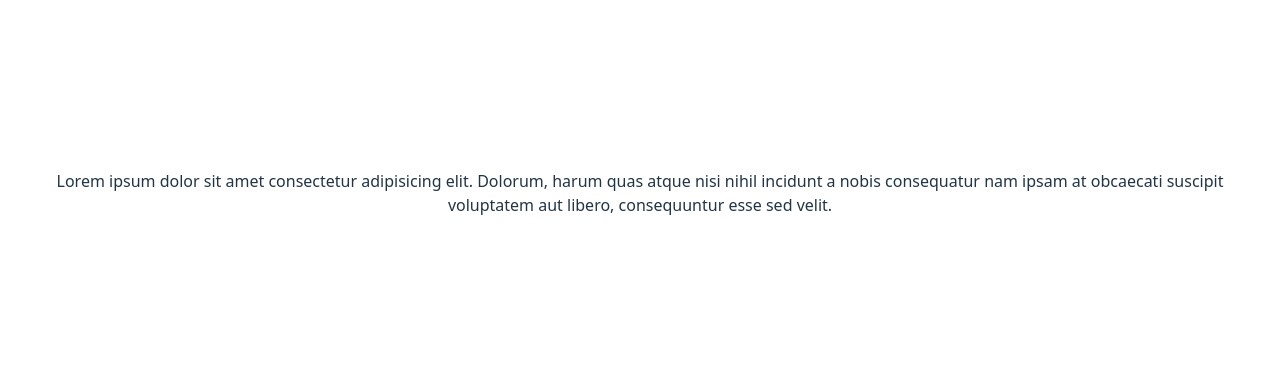
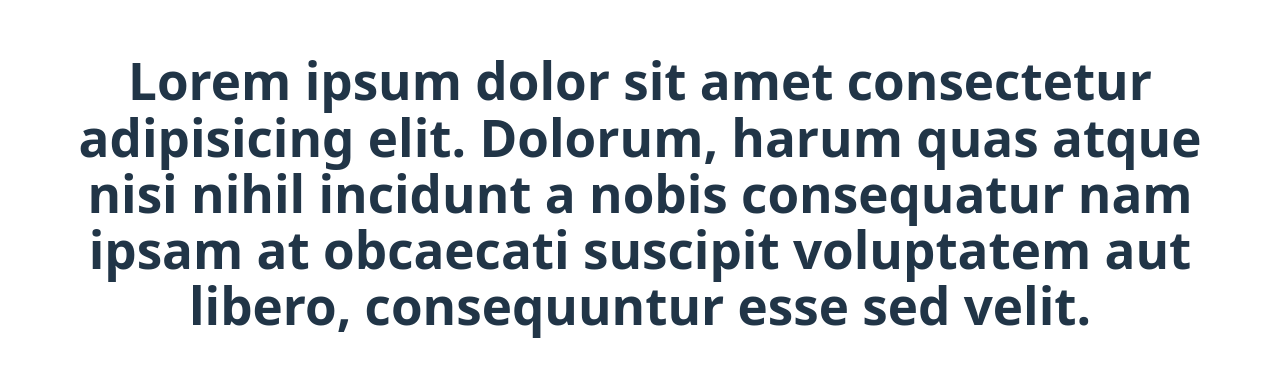
Before and after one commit to koredeploy/git-collaboration-class, a React (Vite) app: page / in a window 1280 px wide. Shown: the part 207-584 px from the top of the page. Built offline with nearby package versions, Linux system fonts and the light colour scheme.

Commit message:
updated text content

```diff
--- a/src/App.jsx
+++ b/src/App.jsx
@@ -4,7 +4,7 @@ function App() {
 
   return (
     <>
-    <p>Lorem ipsum dolor sit amet consectetur adipisicing elit. Dolorum, harum quas atque nisi nihil incidunt a nobis consequatur nam ipsam at obcaecati suscipit voluptatem aut libero, consequuntur esse sed velit.</p>
+    <h1>Lorem ipsum dolor sit amet consectetur adipisicing elit. Dolorum, harum quas atque nisi nihil incidunt a nobis consequatur nam ipsam at obcaecati suscipit voluptatem aut libero, consequuntur esse sed velit.</h1>
     </>
   )
 }
```
